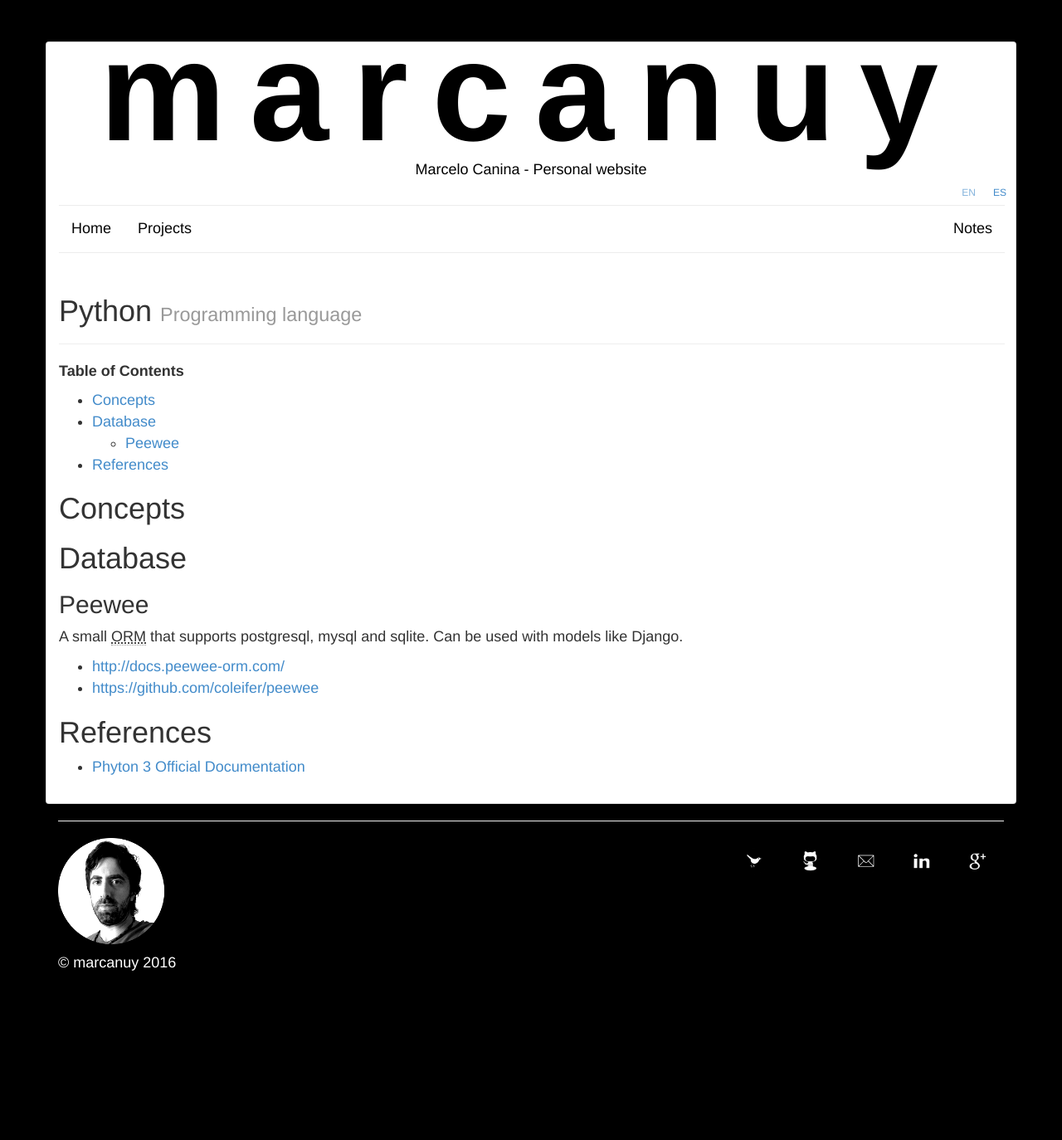
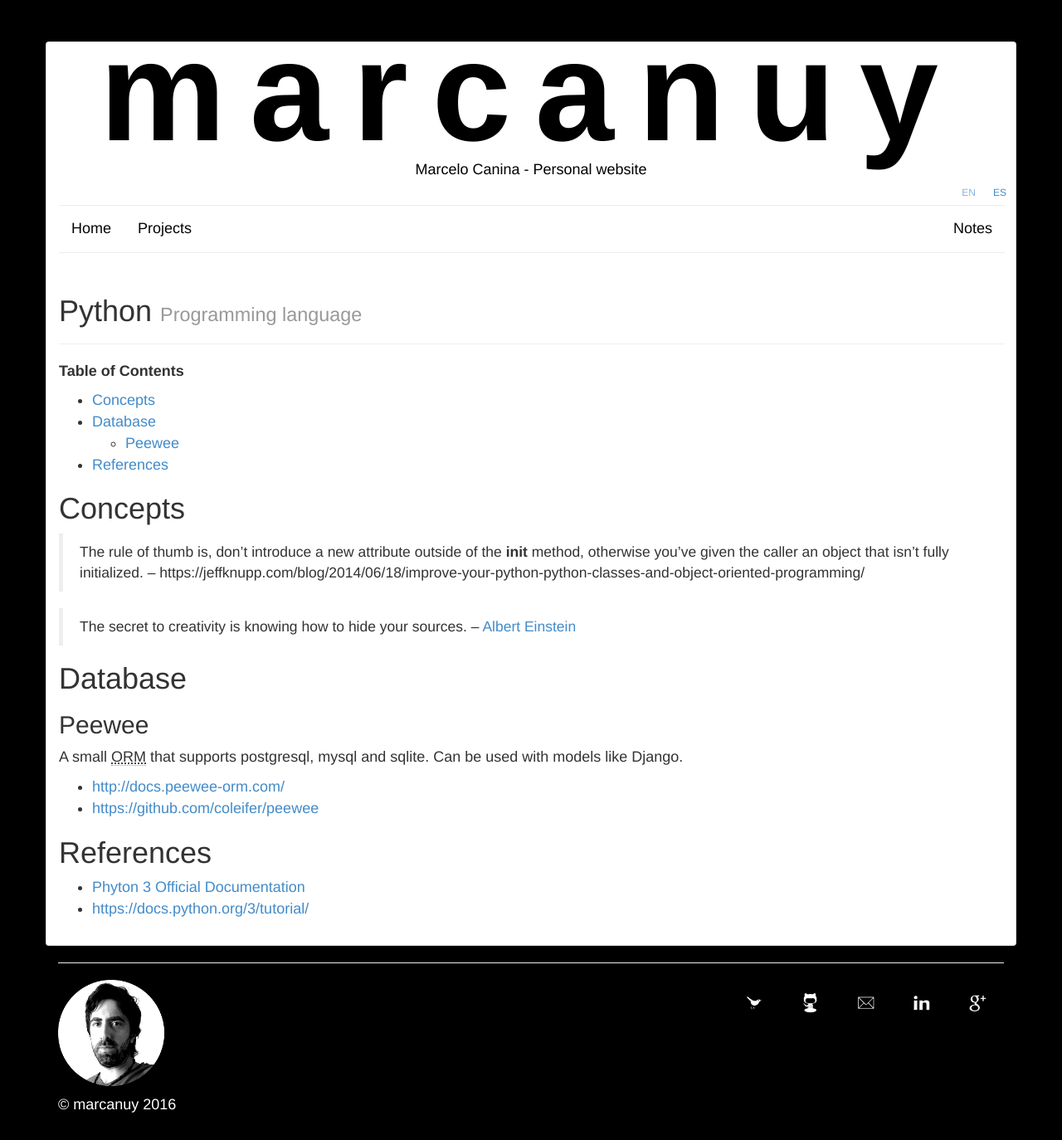
Before and after one commit to marcanuy/marcanuy.github.io, a Jekyll site: the page built from en/notes/_posts/2016-05-30-python.md, in a window 1280 px wide. Shown: the whole page at 83% size. Built offline with Jekyll 4.4.1, drawn with Linux system fonts in a browser that asks for light colours; nearby versions of some CDN libraries; before the commit the page ends 1204 px from its top, so only the background shows below that.

Commit message:
add blockquote to python and jekyll notes

```diff
--- a/en/notes/_posts/2016-05-30-phyton.md
+++ b/en/notes/_posts/2016-05-30-python.md
@@ -18,6 +18,15 @@ layout: note
 
 # Concepts
 
+> The rule of thumb is, don't introduce a new attribute outside of the __init__ method, otherwise you've given the caller an object that isn't fully initialized.
+> -- <cite>https://jeffknupp.com/blog/2014/06/18/improve-your-python-python-classes-and-object-oriented-programming/</cite>
+{: cite="https://jeffknupp.com/blog/2014/06/18/improve-your-python-python-classes-and-object-oriented-programming/"}
+
+> The secret to creativity is knowing how to hide your sources.
+> -- <cite>[Albert Einstein][1]</cite>
+
+[1]:http://www.quotedb.com/quotes/2112
+
 # Database #
 
 ## Peewee ##
@@ -31,5 +40,6 @@ References
 ==========
 
 + [Phyton 3 Official Documentation](https://docs.python.org/3/)
++ <https://docs.python.org/3/tutorial/>
 
 *[ORM]: Object Relational Mapping
```
Also changed, not shown: en/notes/_posts/2016-05-08-jekyll.md (+40 -1 lines).
